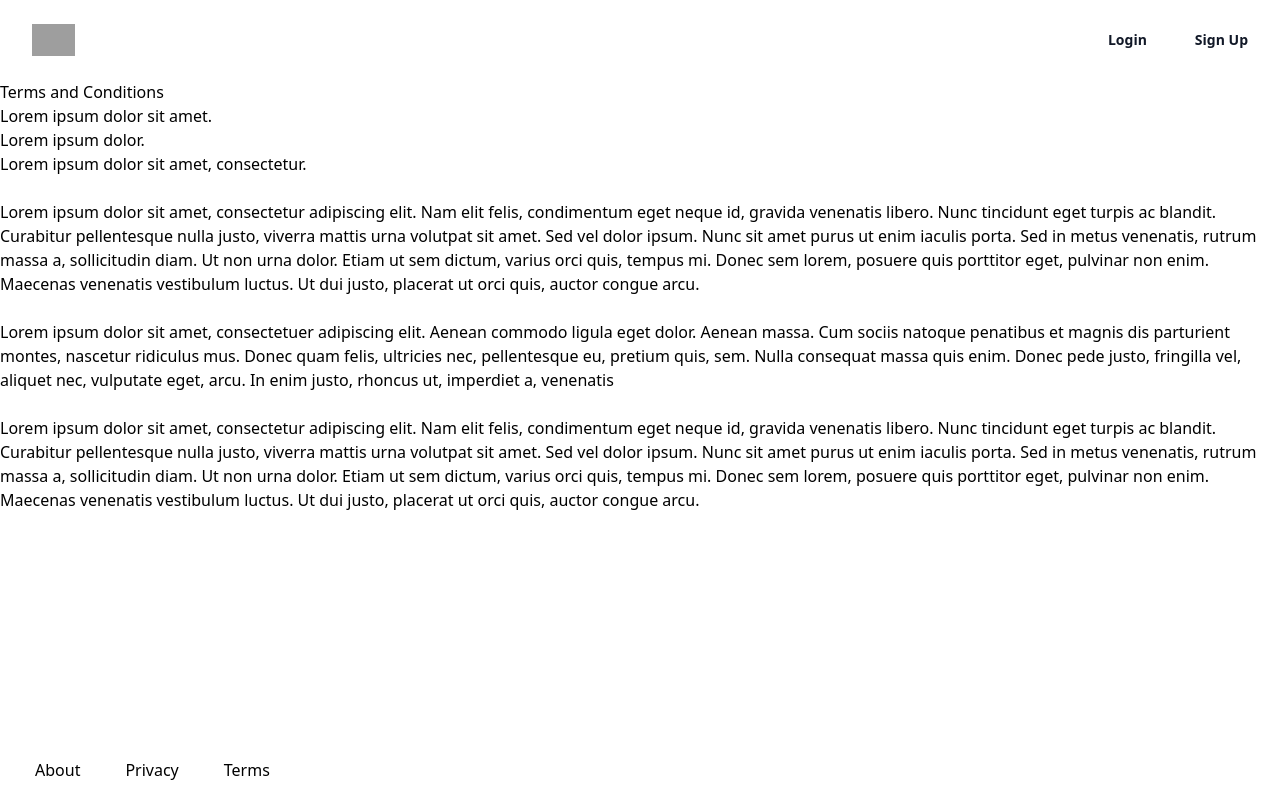
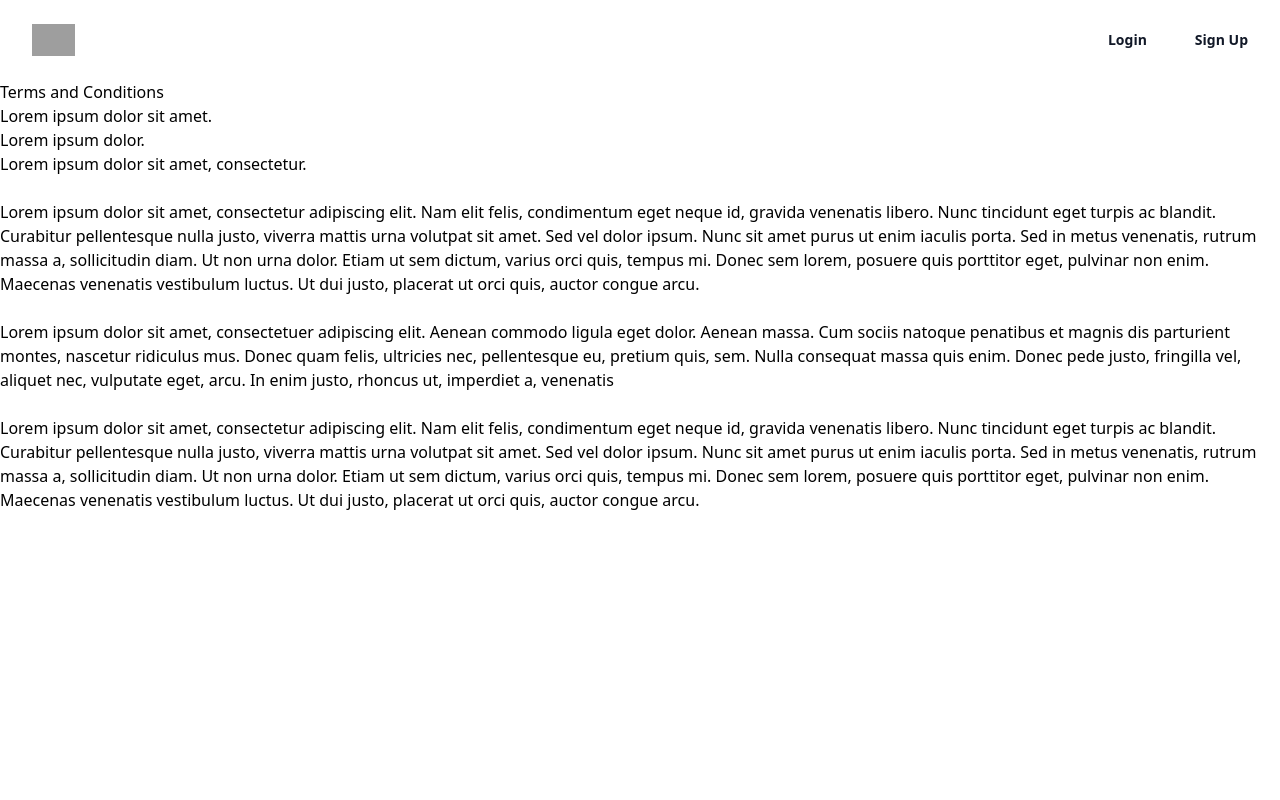
Before and after one commit to ShawnC-LaunchCode/liftoff-dec24-group1, a React (Vite) app in the folder frontend/family-flashback/: page /terms in a window 1280 px wide. Built offline with nearby package versions, Linux system fonts and the light colour scheme; grey boxes are pictures that could not be loaded.

Commit message:
Hiding unfinished footer links.

```diff
--- a/frontend/family-flashback/src/components/footer.jsx
+++ b/frontend/family-flashback/src/components/footer.jsx
@@ -36,13 +36,7 @@ export default function Footer() {
     return (
         <div>
             <footer className="web-footer">
-                <div className="footer-links">
-                    {navigation.map((item) => (
-                        <a key={item.name} href={item.href}>
-                            {item.name}
-                        </a>
-                    ))}
-                </div>
+
                 {cookieValue != null &&
                     <div className="logout-link">
                         <button>
--- a/frontend/family-flashback/src/components/header.jsx
+++ b/frontend/family-flashback/src/components/header.jsx
@@ -66,7 +66,7 @@ const cookieValue = document.cookie
                           ))}
                       </div>)
             :(<div className="hidden lg:flex lg:flex-1 lg:justify-end lg:gap-x-12">
-                <a href='/account' className="text-sm/6 font-semibold text-gray-900">Account</a>
+                <a href='/' className="text-sm/6 font-semibold text-gray-900">Account</a>
                 </div>)}
       </nav>
       <Dialog open={mobileMenuOpen} onClose={setMobileMenuOpen} className="lg:hidden">
```
